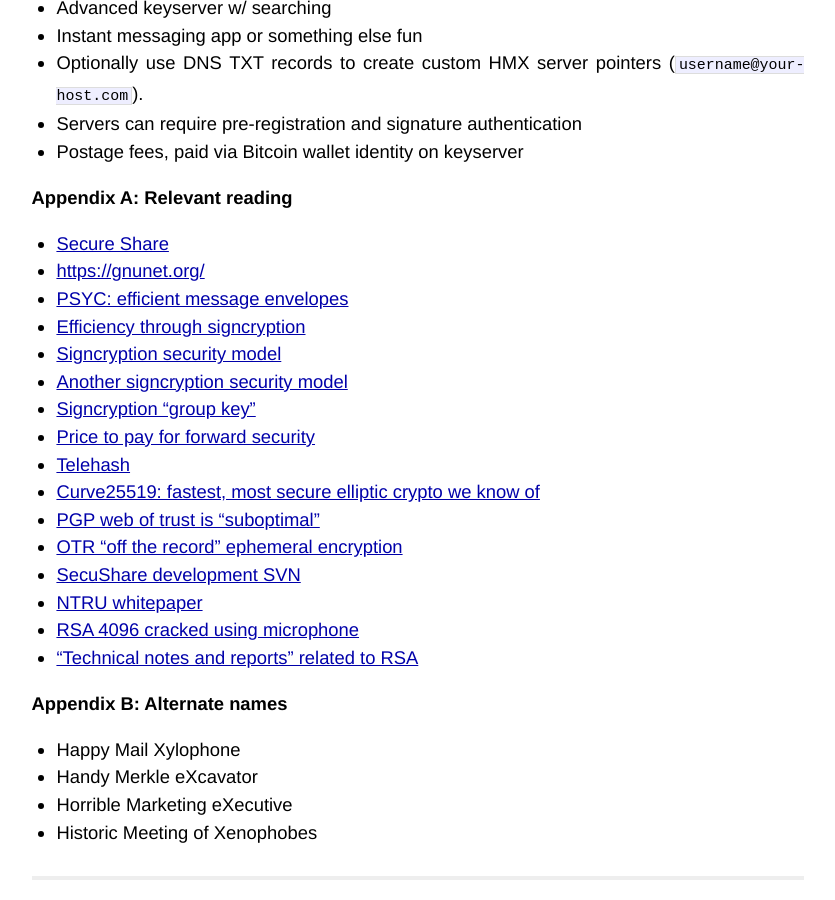
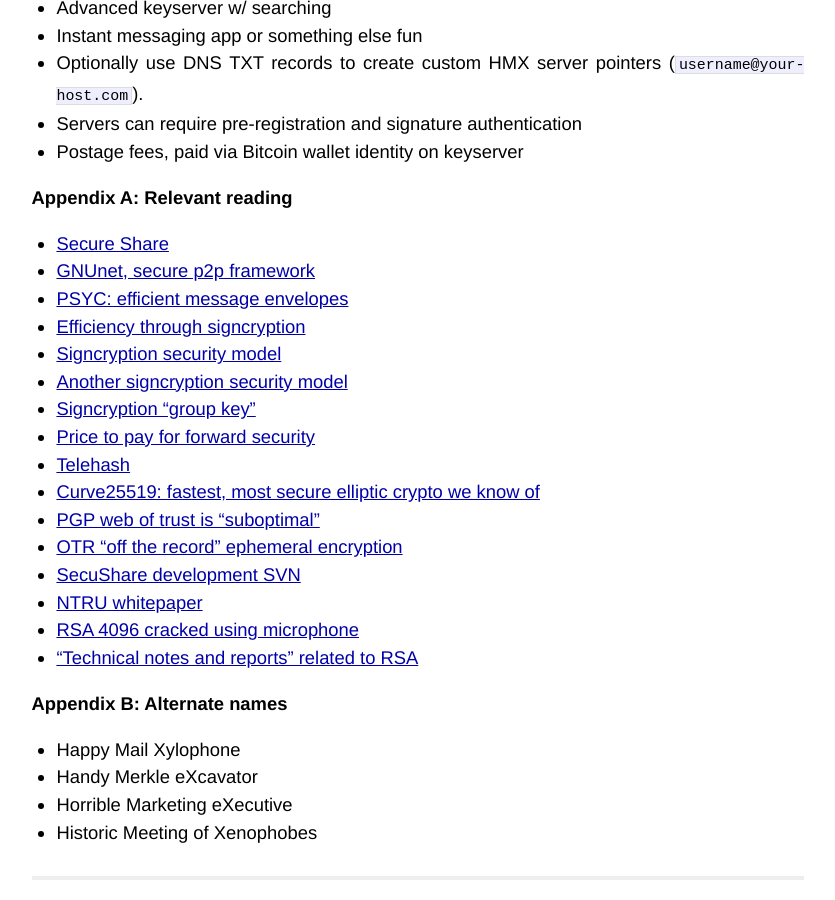
Before and after one commit to carlos8f/s8f.org, a Jekyll site: the page built from _posts/2014-03-26-1395871438.md, in a window 1280 px wide and 900 px high, scrolled down 1680 px. Shown: the whole window, without its empty margins (222-1057 px from the left). Built offline with Jekyll 4.4.1, drawn with Linux system fonts in a browser that asks for light colours; Markdown is read by kramdown in place of the engine named in the settings; some of the changed lines change nothing that is shown.

Commit message:
fix GNUnet link

```diff
--- a/_posts/2014-03-26-1395871438.md
+++ b/_posts/2014-03-26-1395871438.md
@@ -70,7 +70,7 @@
 ### Appendix A: Relevant reading
 
 - [Secure Share](http://secushare.org/)
-- [https://gnunet.org/](GNUnet, secure p2p framework)
+- [GNUnet, secure p2p framework](https://gnunet.org/)
 - [PSYC: efficient message envelopes](http://about.psyc.eu/)
 - [Efficiency through signcryption](http://en.wikipedia.org/wiki/Signcryption)
 - [Signcryption security model](http://onlinelibrary.wiley.com/doi/10.1002/sec.836/abstract)
```
